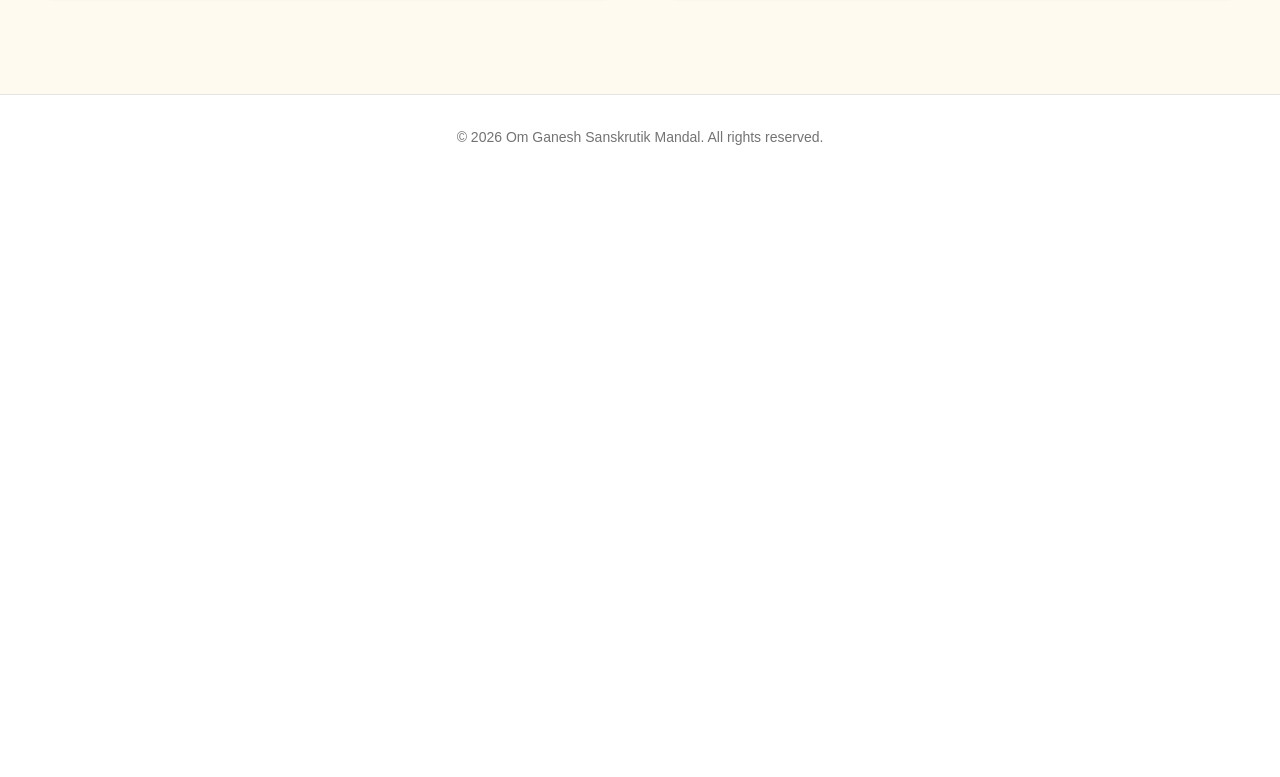
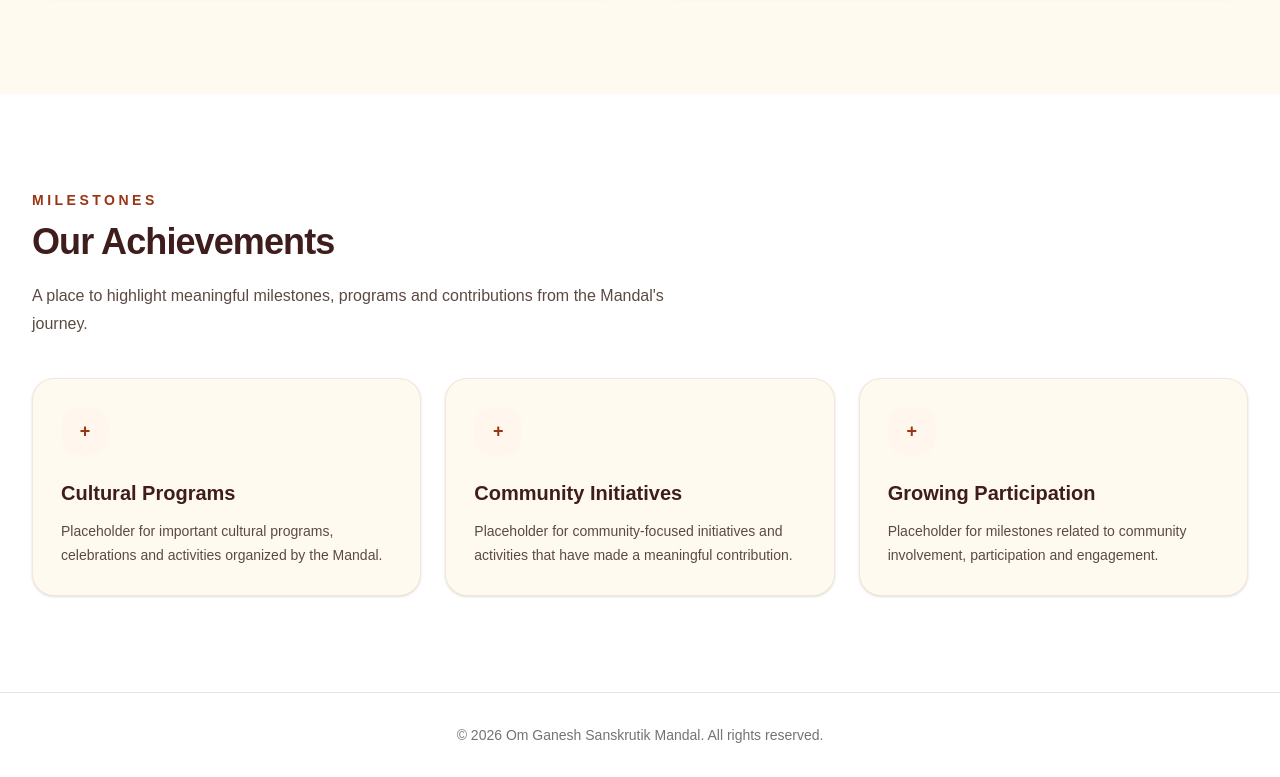
Before and after one commit to NikhilChari/OmGaneshSM, a React (Vite) app in the folder frontend/: page /about in a window 1280 px wide. Shown: the part 2272-3049 px from the top of the page. Before the commit the page ends 2451 px from the top, so only its background shows below. Built offline with nearby package versions, Linux system fonts and the light colour scheme.

Commit message:
feat: add about achievements

```diff
--- /dev/null
+++ b/frontend/src/components/about/AchievementsSection.tsx
@@ -0,0 +1,63 @@
+const achievements = [
+  {
+    title: 'Cultural Programs',
+    description:
+      'Placeholder for important cultural programs, celebrations and activities organized by the Mandal.',
+  },
+  {
+    title: 'Community Initiatives',
+    description:
+      'Placeholder for community-focused initiatives and activities that have made a meaningful contribution.',
+  },
+  {
+    title: 'Growing Participation',
+    description:
+      'Placeholder for milestones related to community involvement, participation and engagement.',
+  },
+]
+
+function AchievementsSection() {
+  return (
+    <section className="bg-white py-16 sm:py-20 lg:py-24">
+      <div className="mx-auto max-w-7xl px-4 sm:px-6 lg:px-8">
+        <div className="max-w-2xl">
+          <p className="text-xs font-bold uppercase tracking-[0.25em] text-[#9a3412] sm:text-sm">
+            Milestones
+          </p>
+
+          <h2 className="mt-3 text-3xl font-bold tracking-tight text-[#3f1d1d] sm:text-4xl">
+            Our Achievements
+          </h2>
+
+          <p className="mt-5 text-base leading-7 text-[#5c4a42]">
+            A place to highlight meaningful milestones, programs and
+            contributions from the Mandal&apos;s journey.
+          </p>
+        </div>
+
+        <div className="mt-10 grid gap-6 md:grid-cols-3">
+          {achievements.map((achievement) => (
+            <article
+              key={achievement.title}
+              className="rounded-3xl border border-[#9a3412]/10 bg-[#fffaf0] p-7 shadow-sm transition-shadow hover:shadow-md"
+            >
+              <div className="flex h-12 w-12 items-center justify-center rounded-2xl bg-[#fff7ed] text-[#9a3412]">
+                <span className="text-lg font-bold">+</span>
+              </div>
+
+              <h3 className="mt-6 text-xl font-bold text-[#3f1d1d]">
+                {achievement.title}
+              </h3>
+
+              <p className="mt-3 text-sm leading-6 text-[#5c4a42]">
+                {achievement.description}
+              </p>
+            </article>
+          ))}
+        </div>
+      </div>
+    </section>
+  )
+}
+
+export default AchievementsSection
--- a/frontend/src/pages/About.tsx
+++ b/frontend/src/pages/About.tsx
@@ -1,6 +1,7 @@
 import AboutHero from '@/components/about/AboutHero'
 import HistorySection from '@/components/about/HistorySection'
 import MissionVisionSection from '@/components/about/MissionVisionSection'
+import AchievementsSection from '@/components/about/AchievementsSection'
 
 function About() {
   return (
@@ -8,6 +9,7 @@ function About() {
       <AboutHero />
       <HistorySection />
       <MissionVisionSection />
+      <AchievementsSection />
     </>
   )
 }
```
